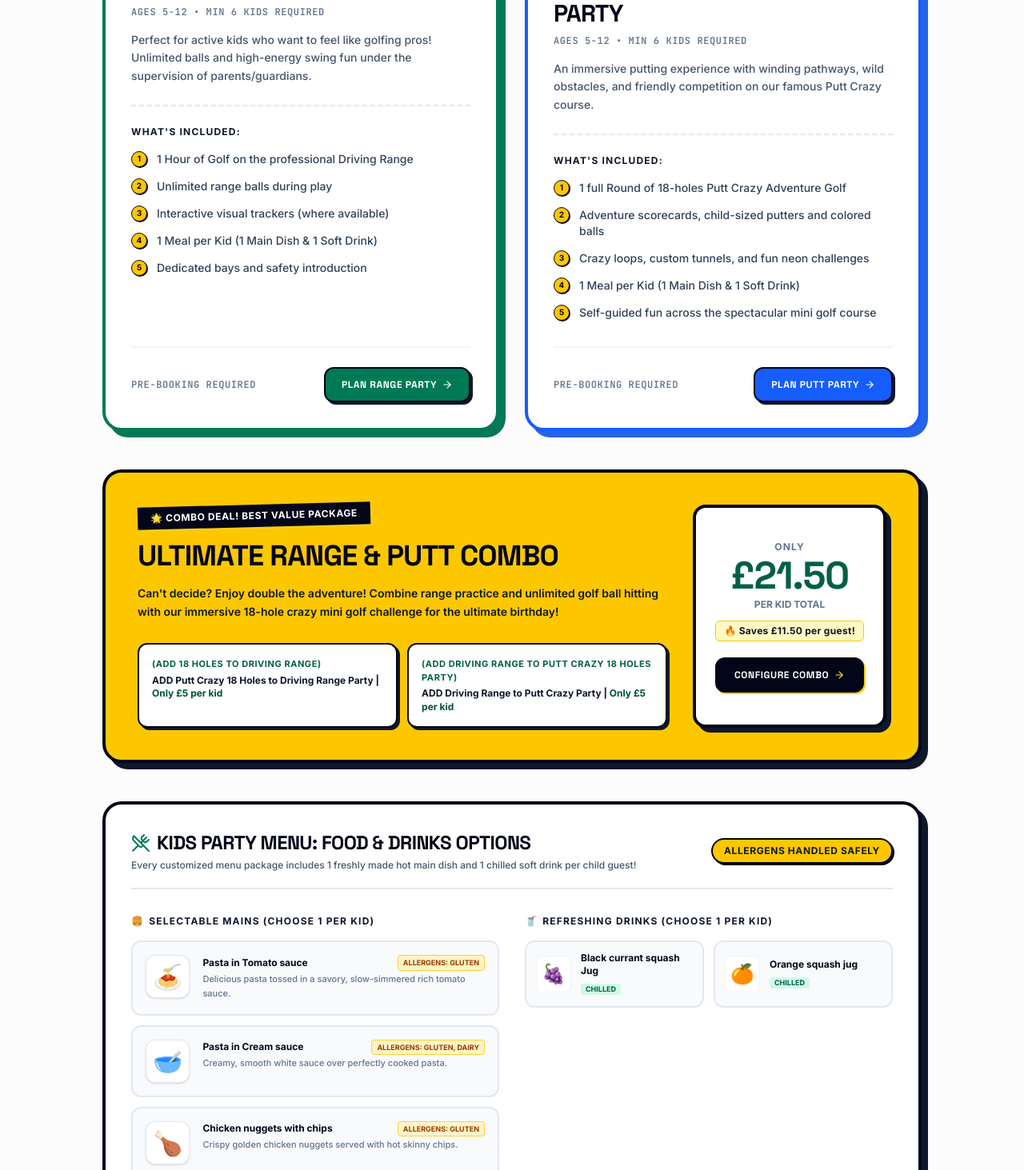
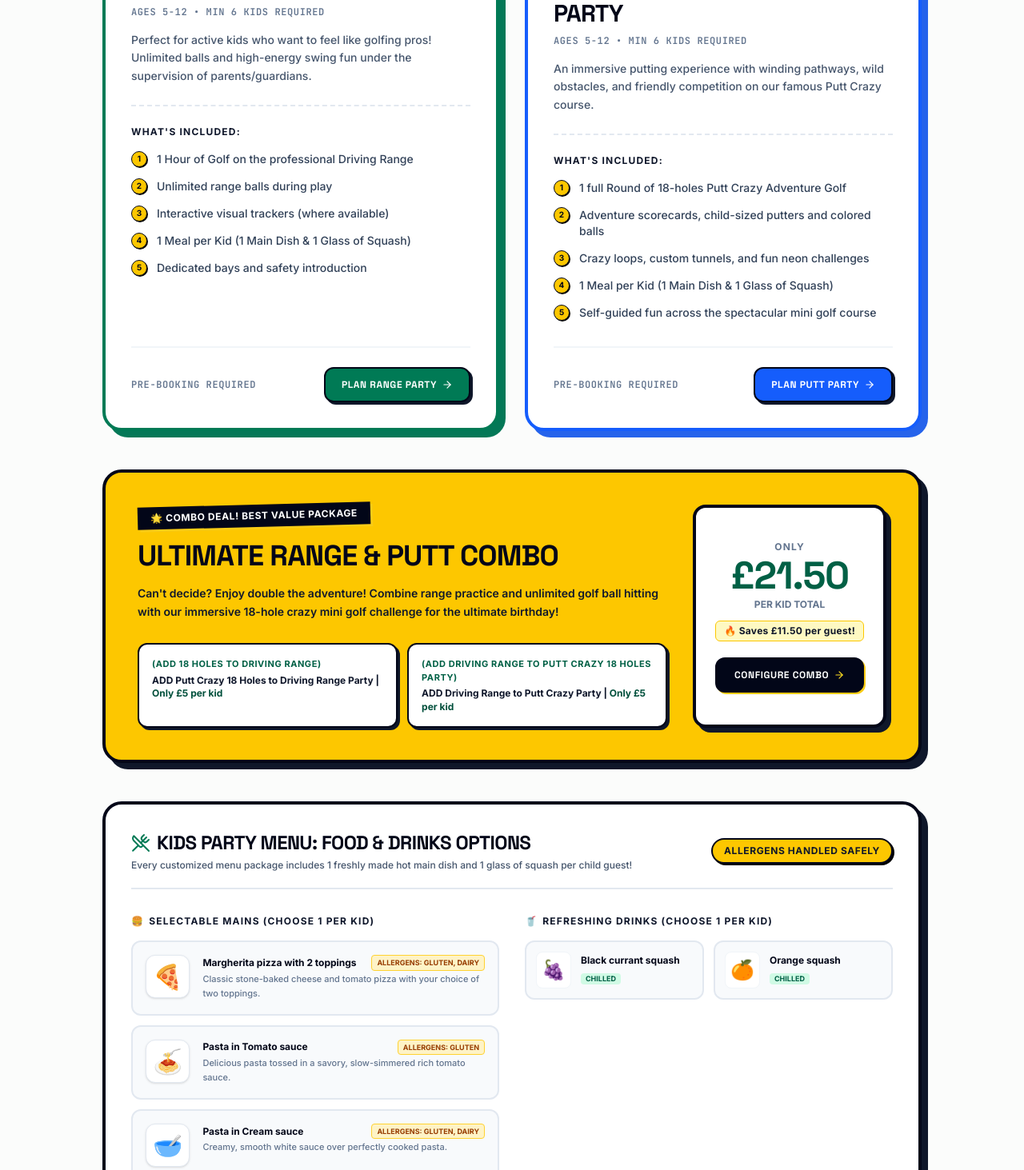
Before and after one commit to 4dopt/puttcrazy, a React (Vite) app: page / in a window 1280 px wide. Shown: the part 786-2249 px from the top of the page at 80% size. Built offline with nearby package versions, Linux system fonts and the light colour scheme.

Commit message:
feat: replace print function with PDF generation
Replaced browser print functionality with server-side PDF generation using html2canvas and jsPDF. Updated party data to reflect changes in catering offerings (squash instead of soft drinks) and added loading states for document exports.

```diff
--- a/src/components/BrochureView.tsx
+++ b/src/components/BrochureView.tsx
@@ -210,7 +210,7 @@ export default function BrochureView({ onSelectPackage }: BrochureViewProps) {
                 KIDS PARTY MENU: Food & Drinks Options
               </h3>
               <p className="text-slate-600 text-xs font-medium">
-                Every customized menu package includes 1 freshly made hot main dish and 1 chilled soft drink per child guest!
+                Every customized menu package includes 1 freshly made hot main dish and 1 glass of squash per child guest!
               </p>
             </div>
             <span className="text-xs font-black text-slate-900 bg-yellow-400 border-2 border-slate-950 px-3.5 py-1.5 rounded-full uppercase tracking-wider shadow-[2px_2px_0px_0px_rgba(0,0,0,1)] self-start md:self-auto">
--- a/src/components/Header.tsx
+++ b/src/components/Header.tsx
@@ -5,9 +5,10 @@ interface HeaderProps {
   activeTab: 'brochure' | 'planner';
   setActiveTab: (tab: 'brochure' | 'planner') => void;
   onPrint: () => void;
+  isGeneratingPDF?: boolean;
 }
 
-export default function Header({ activeTab, setActiveTab, onPrint }: HeaderProps) {
+export default function Header({ activeTab, setActiveTab, onPrint, isGeneratingPDF = false }: HeaderProps) {
   return (
     <header className="relative bg-gradient-to-br from-emerald-800 via-emerald-700 to-teal-800 text-white py-12 px-6 md:px-12 border-b-8 border-yellow-400 no-print">
       {/* Decorative clean geometric grid pattern */}
@@ -72,9 +73,16 @@ export default function Header({ activeTab, setActiveTab, onPrint }: HeaderProps
           <button
             id="btn-print-brochure"
             onClick={onPrint}
-            className="w-full px-5 py-3 rounded-xl bg-slate-900 hover:bg-slate-800 text-white border-2 border-slate-950 font-display font-black text-xs uppercase tracking-wider transition-all duration-200 flex items-center justify-center gap-2 shadow-[4px_4px_0px_0px_rgba(250,204,21,1)]"
+            disabled={isGeneratingPDF}
+            className="w-full px-5 py-3 rounded-xl bg-slate-900 hover:bg-slate-800 disabled:bg-slate-700 disabled:cursor-not-allowed text-white border-2 border-slate-950 font-display font-black text-xs uppercase tracking-wider transition-all duration-200 flex items-center justify-center gap-2 shadow-[4px_4px_0px_0px_rgba(250,204,21,1)]"
           >
-            🖨️ PDF / Print Brochure
+            {isGeneratingPDF ? (
+              <>
+                <span className="animate-spin inline-block mr-1">🌀</span> Downloading...
+              </>
+            ) : (
+              <>🖨️ PDF / Print Brochure</>
+            )}
           </button>
         </div>
 
--- a/src/components/InteractivePlanner.tsx
+++ b/src/components/InteractivePlanner.tsx
@@ -497,7 +497,7 @@ ${state.parentName || 'Parent / Guardian'}`
               <div className="space-y-1">
                 <span className="text-xs font-extrabold text-slate-950 block uppercase tracking-tight">Catering Details</span>
                 <p className="text-[11px] text-slate-600 leading-relaxed font-medium">
-                  Your package guarantees <strong>1 freshly prepped hot main dish and 1 refreshing chilled soft drink</strong> for every child. You do not need to lock in precise menu quantities today—simply indicate custom allergen requests or gluten-free requirements below. Our booking team will help finalize your menu details 3 days before the party.
+                  Your package guarantees <strong>1 freshly prepped hot main dish and 1 refreshing glass of squash</strong> for every child. You do not need to lock in precise menu quantities today—simply indicate custom allergen requests or gluten-free requirements below. Our booking team will help finalize your menu details 3 days before the party.
                 </p>
               </div>
             </div>
--- a/src/components/PrintPDFLayout.tsx
+++ b/src/components/PrintPDFLayout.tsx
@@ -32,7 +32,7 @@ export default function PrintPDFLayout() {
             </p>
             <ul className="text-xs space-y-1.5 list-disc pl-4 text-slate-800 font-medium">
               <li>1 Hour of Golf with unlimited balls on the Driving Range.</li>
-              <li>1 Meal per Kid (1 Main Dish & 1 Soft Drink).</li>
+              <li>1 Meal per Kid (1 Main Dish & 1 Glass of Squash).</li>
               <li>Safety induction & youth golf clubs provided.</li>
             </ul>
           </div>
@@ -50,7 +50,7 @@ export default function PrintPDFLayout() {
             </p>
             <ul className="text-xs space-y-1.5 list-disc pl-4 text-slate-800 font-medium">
               <li>1 Round of 18holes mini golf course.</li>
-              <li>1 Meal per Kid (1 Main Dish & 1 Soft Drink).</li>
+              <li>1 Meal per Kid (1 Main Dish & 1 Glass of Squash).</li>
               <li>Aesthetic neon putters, colorful golf balls & cards provided.</li>
             </ul>
           </div>
@@ -99,7 +99,7 @@ export default function PrintPDFLayout() {
             </ul>
           </div>
           <div>
-            <h4 className="text-xs font-bold text-emerald-800 mb-1.5">Choice of Soft Drink:</h4>
+            <h4 className="text-xs font-bold text-emerald-800 mb-1.5">Choice of Squash:</h4>
             <ul className="text-xs space-y-1 list-none pl-0 text-slate-800 font-medium">
               {FOOD_DRINKS.map(drink => (
                 <li key={drink.id} className="flex items-start gap-1">
--- a/src/data.ts
+++ b/src/data.ts
@@ -12,11 +12,11 @@ export const PARTY_PACKAGES: PartyPackage[] = [
       '1 Hour of Golf on the professional Driving Range',
       'Unlimited range balls during play',
       'Interactive visual trackers (where available)',
-      '1 Meal per Kid (1 Main Dish & 1 Soft Drink)',
+      '1 Meal per Kid (1 Main Dish & 1 Glass of Squash)',
       'Dedicated bays and safety introduction'
     ],
     description: 'Perfect for active kids who want to feel like golfing pros! Unlimited balls and high-energy swing fun under the supervision of parents/guardians.',
-    cateringDetails: 'Includes 1 freshly made hot main dish and 1 chilled soft drink per kid.'
+    cateringDetails: 'Includes 1 freshly made hot main dish and 1 glass of squash per kid.'
   },
   {
     id: 'adventure-golf',
@@ -29,11 +29,11 @@ export const PARTY_PACKAGES: PartyPackage[] = [
       '1 full Round of 18-holes Putt Crazy Adventure Golf',
       'Adventure scorecards, child-sized putters and colored balls',
       'Crazy loops, custom tunnels, and fun neon challenges',
-      '1 Meal per Kid (1 Main Dish & 1 Soft Drink)',
+      '1 Meal per Kid (1 Main Dish & 1 Glass of Squash)',
       'Self-guided fun across the spectacular mini golf course'
     ],
     description: 'An immersive putting experience with winding pathways, wild obstacles, and friendly competition on our famous Putt Crazy course.',
-    cateringDetails: 'Includes 1 freshly made hot main dish and 1 chilled soft drink per kid.'
+    cateringDetails: 'Includes 1 freshly made hot main dish and 1 glass of squash per kid.'
   },
   {
     id: 'combo-party',
@@ -46,15 +46,24 @@ export const PARTY_PACKAGES: PartyPackage[] = [
       '1 Hour of Golf with unlimited balls on the Driving Range',
       '1 full Round of 18-holes Putt Crazy Adventure Golf',
       'A massive £11.50 saving compared to separate standard entry!',
-      '1 Meal per Kid (1 Main Dish & 1 Soft Drink)',
+      '1 Meal per Kid (1 Main Dish & 1 Glass of Squash)',
       'All equipment provided (clubs, putters, and balls)'
     ],
     description: 'The ultimate kids party experience at Northwick Park! Enjoy both premium attractions for an unbeatable deal of just £5 extra per child.',
-    cateringDetails: 'Includes 1 freshly made hot main dish and 1 chilled soft drink per kid, served at your reserved party table.'
+    cateringDetails: 'Includes 1 freshly made hot main dish and 1 glass of squash per kid, served at your reserved party table.'
   }
 ];
 
 export const FOOD_MAINS: FoodOption[] = [
+  {
+    id: 'main-margherita-pizza',
+    name: 'Margherita pizza with 2 toppings',
+    type: 'main',
+    description: 'Classic stone-baked cheese and tomato pizza with your choice of two toppings.',
+    isAllergenFriendly: false,
+    allergens: ['Gluten', 'Dairy'],
+    emoji: '🍕'
+  },
   {
     id: 'main-pasta-tomato',
     name: 'Pasta in Tomato sauce',
@@ -105,14 +114,14 @@ export const FOOD_MAINS: FoodOption[] = [
 export const FOOD_DRINKS: FoodOption[] = [
   {
     id: 'drink-blackcurrant-jug',
-    name: 'Black currant squash Jug',
+    name: 'Black currant squash',
     type: 'drink',
     isAllergenFriendly: true,
     emoji: '🍇'
   },
   {
     id: 'drink-orange-jug',
-    name: 'Orange squash jug',
+    name: 'Orange squash',
     type: 'drink',
     isAllergenFriendly: true,
     emoji: '🍊'
--- a/src/index.css
+++ b/src/index.css
@@ -77,3 +77,38 @@
 .print-only {
   display: none;
 }
+
+/* PDF Generation Off-screen Styles */
+body.rendering-pdf .print-only {
+  display: block !important;
+  position: absolute !important;
+  left: -9999px !important;
+  top: 0 !important;
+  width: 800px !important;
+  background-color: white !important;
+  color: black !important;
+}
+
+body.rendering-pdf .print-container {
+  max-width: 100% !important;
+  width: 100% !important;
+  margin: 0 !important;
+  padding: 30px !important;
+  box-shadow: none !important;
+  background: white !important;
+}
+
+body.rendering-pdf .print-card {
+  border: 1px solid #e2e8f0 !important;
+  border-radius: 8px !important;
+  padding: 15px !important;
+  margin-bottom: 15px !important;
+  background: #f8fafc !important;
+  color: black !important;
+}
+
+body.rendering-pdf .print-grid {
+  display: grid !important;
+  grid-template-columns: repeat(2, 1fr) !important;
+  gap: 15px !important;
+}
```
Also changed, not shown: package.json (+6 -4 lines), src/App.tsx (+65 -6 lines), 1 other file (tests, documents, lock files or other folders).
